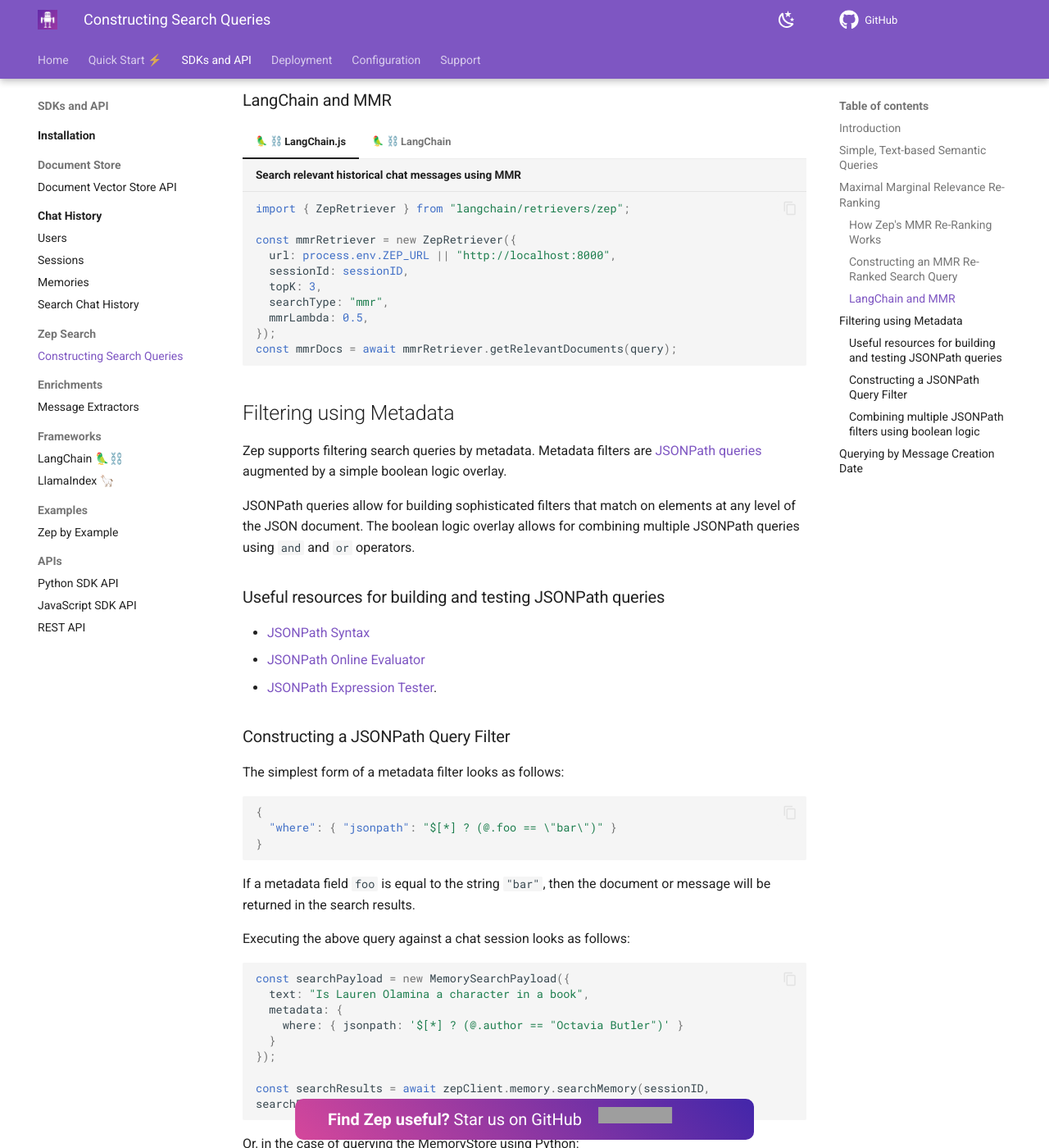
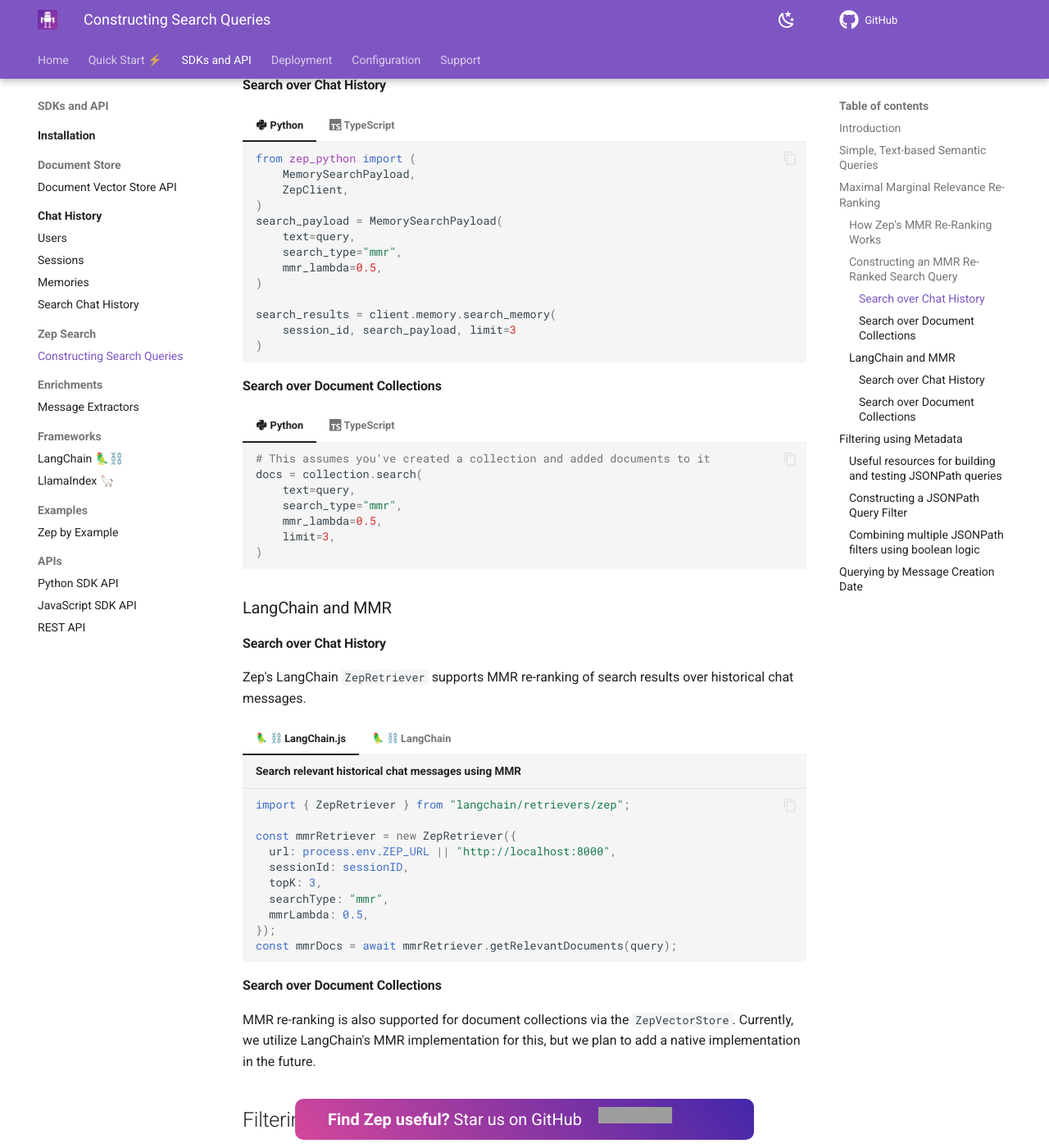
Before and after one commit to getzep/docs.getzep.com, an MkDocs documentation site: the page built from docs/sdk/search_query.md, in a window 1280 px wide and 1400 px high, scrolled down 1553 px. Shown: the whole window at 82% size. Built offline with MkDocs 1.6.1 and Material for MkDocs 9.7.7, drawn with Linux system fonts in a browser that asks for light colours; emoji names are drawn with the system emoji font; plug-ins that fetch from the network failed and are left out; comment, search, counter and statistics services are not loaded; some of the changed text lies outside the part shown; grey boxes are pictures that could not be loaded.

Commit message:
mmr examples

`````diff
--- a/docs/sdk/search_query.md
+++ b/docs/sdk/search_query.md
@@ -45,13 +45,74 @@
 
 Zep's MMR algorithm is SIMD-hardware accelerated on `amd64` archicture CPUs, ensuring that MMR adds little overhead to your search.
 
-
-
 ### Constructing an MMR Re-Ranked Search Query
 
+#### Search over Chat History
 
+=== ":fontawesome-brands-python: Python"
+    ```python
+    from zep_python import (
+        MemorySearchPayload,
+        ZepClient,
+    )
+    search_payload = MemorySearchPayload(
+        text=query,
+        search_type="mmr",
+        mmr_lambda=0.5,
+    )
+
+    search_results = client.memory.search_memory(
+        session_id, search_payload, limit=3
+    )
+    ```
+=== ":simple-typescript: TypeScript"
+    ```typescript
+    import {
+      MemorySearchPayload,
+      ZepClient,
+    } from "@getzep/zep-js";
+
+    const searchPayload = new MemorySearchPayload({
+        text: searchText,
+        search_type: "mmr",
+        mmr_lambda: 0.6,
+    });
+    const searchResults = await client.memory.searchMemory(
+        sessionID,
+        searchPayload,
+        3,
+    );
+    ```
+
+#### Search over Document Collections
+
+=== ":fontawesome-brands-python: Python"
+    ```python
+    # This assumes you've created a collection and added documents to it
+    docs = collection.search(
+        text=query,
+        search_type="mmr",
+        mmr_lambda=0.5,
+        limit=3,
+    )
+    ```
+=== ":simple-typescript: TypeScript"
+    ```typescript
+    const mmrSearchQuery: ISearchQuery = {
+      text: query,
+      searchType: "mmr",
+      mmrLambda: 0.5,
+    };
+
+    // This assumes you've created a collection and added documents to it
+    const mmrSearchResults = await collection.search(mmrSearchQuery, 3);
+    ```
 
 ### LangChain and MMR
+
+#### Search over Chat History
+
+Zep's LangChain `ZepRetriever` supports MMR re-ranking of search results over historical chat messages.
 
 === ":parrot: :chains: LangChain.js"
     ```typescript title="Search relevant historical chat messages using MMR"
@@ -82,7 +143,8 @@
 
     docs = await zep_retriever.aget_relevant_documents("Who wrote Parable of the Sower?")
     ```
-
+#### Search over Document Collections
+MMR re-ranking is also supported for document collections via the `ZepVectorStore`. Currently, we utilize LangChain's MMR implementation for this, but we plan to add a native implementation in the future.
 
 
 ## Filtering using Metadata
@@ -104,7 +166,7 @@
 {
   "where": { "jsonpath": "$[*] ? (@.foo == \"bar\")" }
 }
-```
+````
 
 If a metadata field `foo` is equal to the string `"bar"`, then the document or message will be returned in the search results.
 
@@ -114,11 +176,14 @@
 const searchPayload = new MemorySearchPayload({
   text: "Is Lauren Olamina a character in a book",
   metadata: {
-    where: { jsonpath: '$[*] ? (@.author == "Octavia Butler")' }
-  }
+    where: { jsonpath: '$[*] ? (@.author == "Octavia Butler")' },
+  },
 });
 
-const searchResults = await zepClient.memory.searchMemory(sessionID, searchPayload);
+const searchResults = await zepClient.memory.searchMemory(
+  sessionID,
+  searchPayload
+);
 ```
 
 Or, in the case of querying the MemoryStore using Python:
`````
